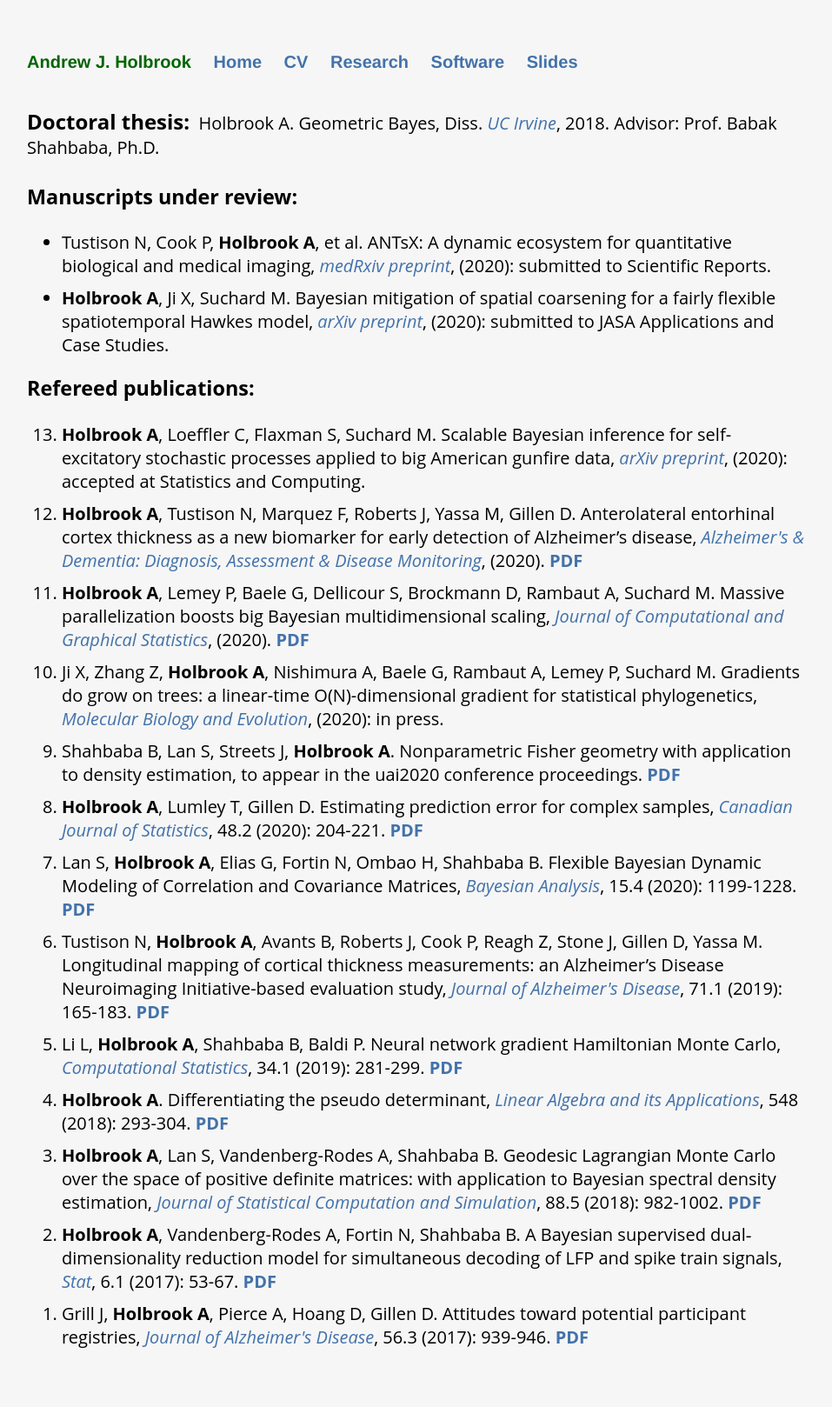
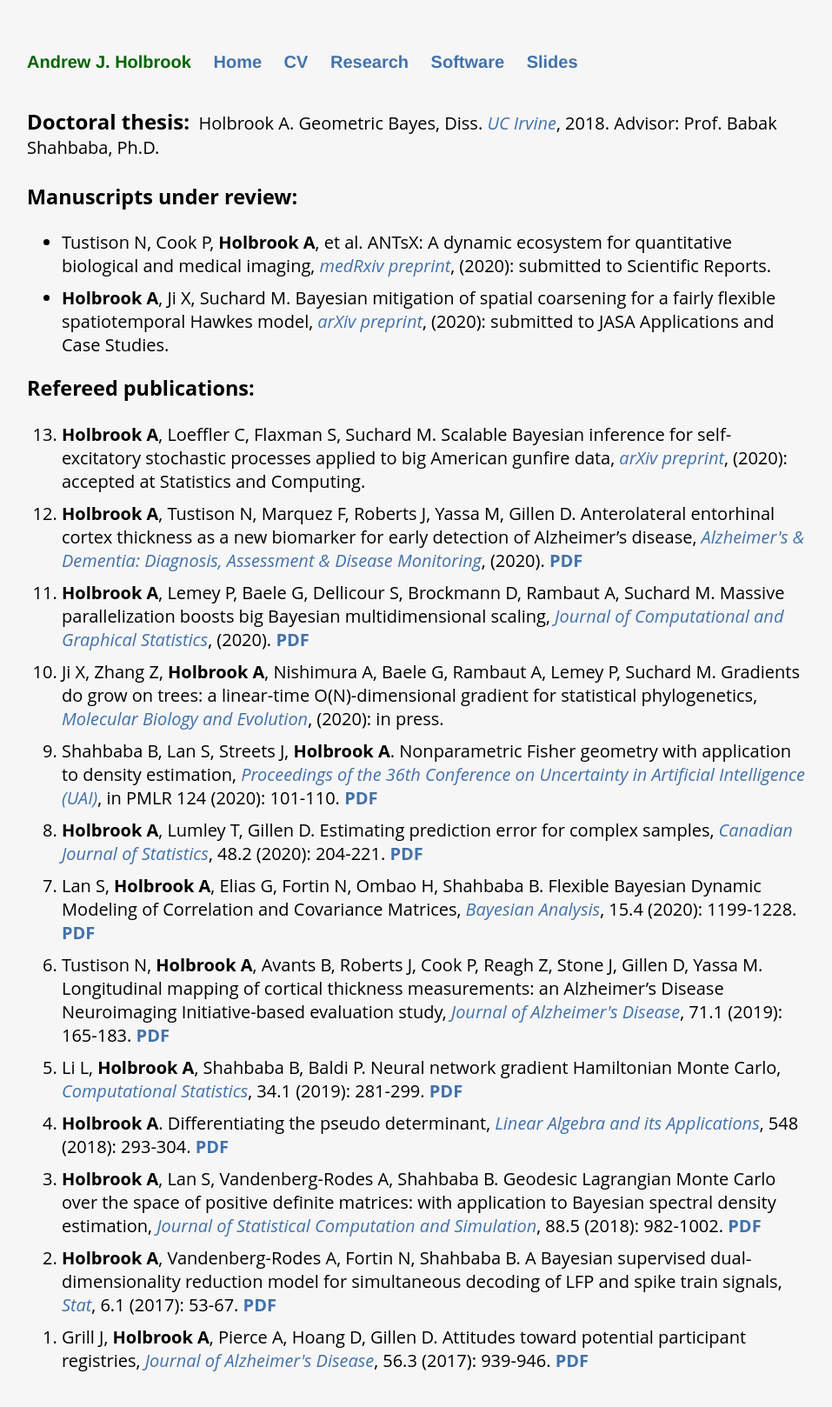
Before and after one commit to andrewjholbrook/andrewjholbrook.github.io, a Jekyll site: the page built from research.html, in a window 1280 px wide. Shown: the whole page at 87% size, without its empty margins (161-1118 px from the left). Built offline with Jekyll 4.4.1, drawn with Linux system fonts in a browser that asks for light colours; a style sheet for code colours, icons or effects is not loaded; before the commit the page ends 1591 px from its top, so only the background shows below that.

Commit message:
Update research.html

```diff
--- a/research.html
+++ b/research.html
@@ -22,7 +22,7 @@ title: Research of Andrew Holbrook
                     <li> <b>Holbrook A</b>, Tustison N, Marquez F, Roberts J, Yassa M, Gillen D. Anterolateral entorhinal cortex thickness as a new biomarker for early detection of Alzheimer’s disease, <i><a href="https://alz-journals.onlinelibrary.wiley.com/doi/full/10.1002/dad2.12068" target="_blank">Alzheimer's & Dementia: Diagnosis, Assessment & Disease Monitoring</a></i>, (2020). <a href="papers/dad2.12068.pdf" target="_blank"><b>PDF</b></a>
                         <li> <b>Holbrook A</b>, Lemey P, Baele G, Dellicour S, Brockmann D, Rambaut A, Suchard M. Massive parallelization boosts big Bayesian multidimensional scaling, <i><a href="https://doi.org/10.1080/10618600.2020.1754226" target="_blank">Journal of Computational and Graphical Statistics</a></i>, (2020). <a href="papers/massive.pdf" target="_blank"><b>PDF</b></a>
                         <li> Ji X, Zhang Z, <b>Holbrook A</b>, Nishimura A, Baele G, Rambaut A, Lemey P, Suchard M. Gradients do grow on trees: a linear-time O(N)-dimensional gradient for statistical phylogenetics, <i><a href="https://doi.org/10.1093/molbev/msaa130" target="_blank">Molecular Biology and Evolution</a></i>, (2020): in press.
-        <li> Shahbaba B, Lan S, Streets J, <b>Holbrook A</b>. Nonparametric Fisher geometry with application to density estimation, to appear in the uai2020 conference proceedings. <a href="http://www.auai.org/uai2020/proceedings/58_main_paper.pdf" target="_blank"><b>PDF</b></a>
+        <li> Shahbaba B, Lan S, Streets J, <b>Holbrook A</b>. Nonparametric Fisher geometry with application to density estimation, <i><a href="http://proceedings.mlr.press/v124/holbrook20a.html" target="_blank">Proceedings of the 36th Conference on Uncertainty in Artificial Intelligence (UAI)</a></i>, in PMLR 124 (2020): 101-110. <a href="http://www.auai.org/uai2020/proceedings/58_main_paper.pdf" target="_blank"><b>PDF</b></a>
             <li> <b>Holbrook A</b>, Lumley T, Gillen D. Estimating prediction error for complex samples, <i><a href="https://doi.org/10.1002/cjs.11527" target="_blank">Canadian Journal of Statistics</a></i>, 48.2 (2020): 204-221. <a href="papers/HTE.pdf" target="_blank"><b>PDF</b></a>
     <li> Lan S, <b>Holbrook A</b>, Elias G, Fortin N, Ombao H, Shahbaba B. Flexible Bayesian Dynamic Modeling of Correlation and Covariance Matrices, <i><a href="https://projecteuclid.org/euclid.ba/1572858051" target="_blank">Bayesian Analysis</a></i>, 15.4 (2020): 1199-1228. <a href="papers/Lan.pdf" target="_blank"><b>PDF</b></a>
         <li> Tustison N, <b>Holbrook A</b>, Avants B, Roberts J, Cook P, Reagh Z, Stone J, Gillen D, Yassa M. Longitudinal mapping of cortical thickness measurements: an Alzheimer’s Disease Neuroimaging Initiative-based evaluation study, <i><a href="https://content.iospress.com/articles/journal-of-alzheimers-disease/jad190283" target="_blank">Journal of Alzheimer's Disease</a></i>, 71.1 (2019): 165-183. <a href="papers/tustison.pdf" target="_blank"><b>PDF</b></a>
```
